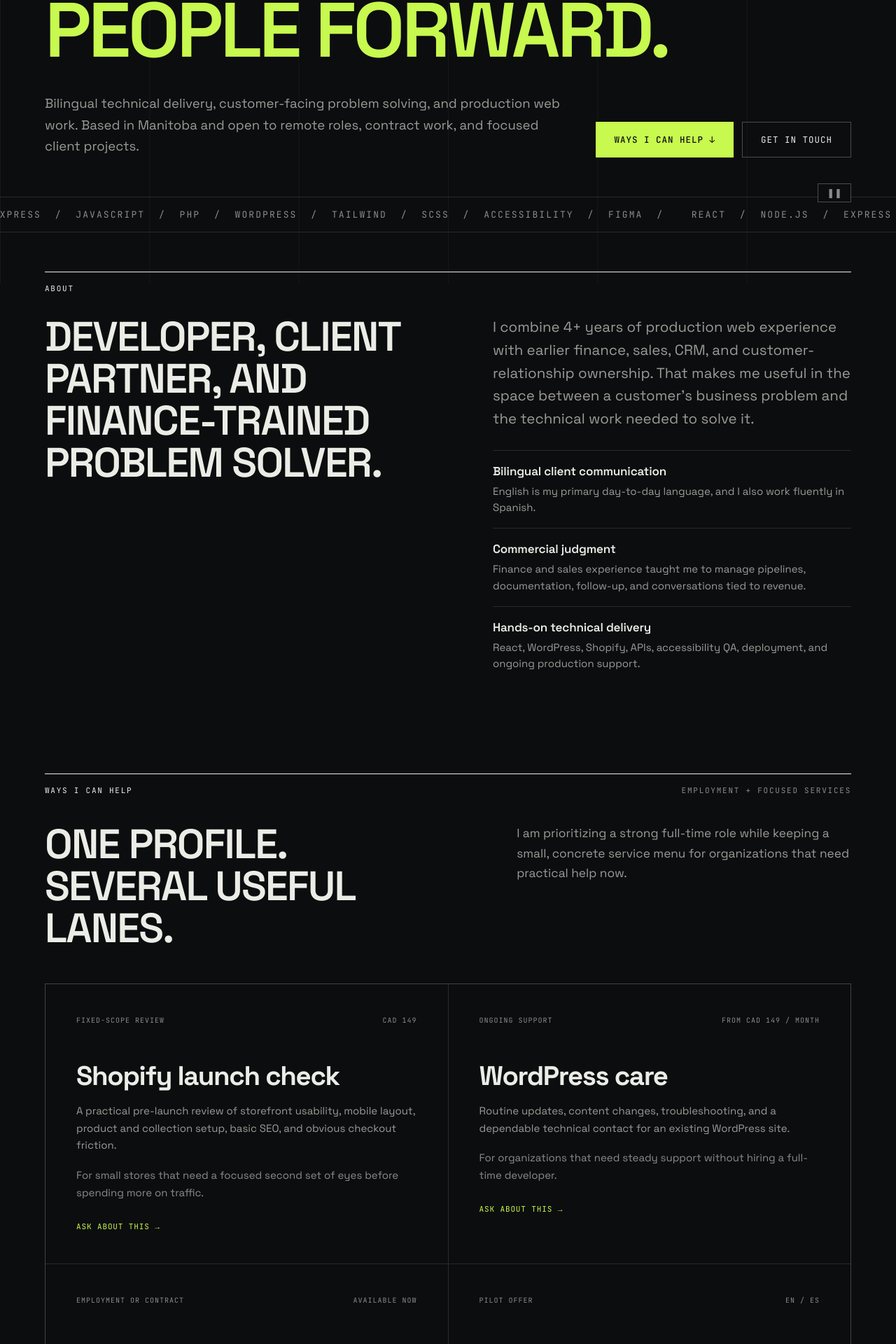
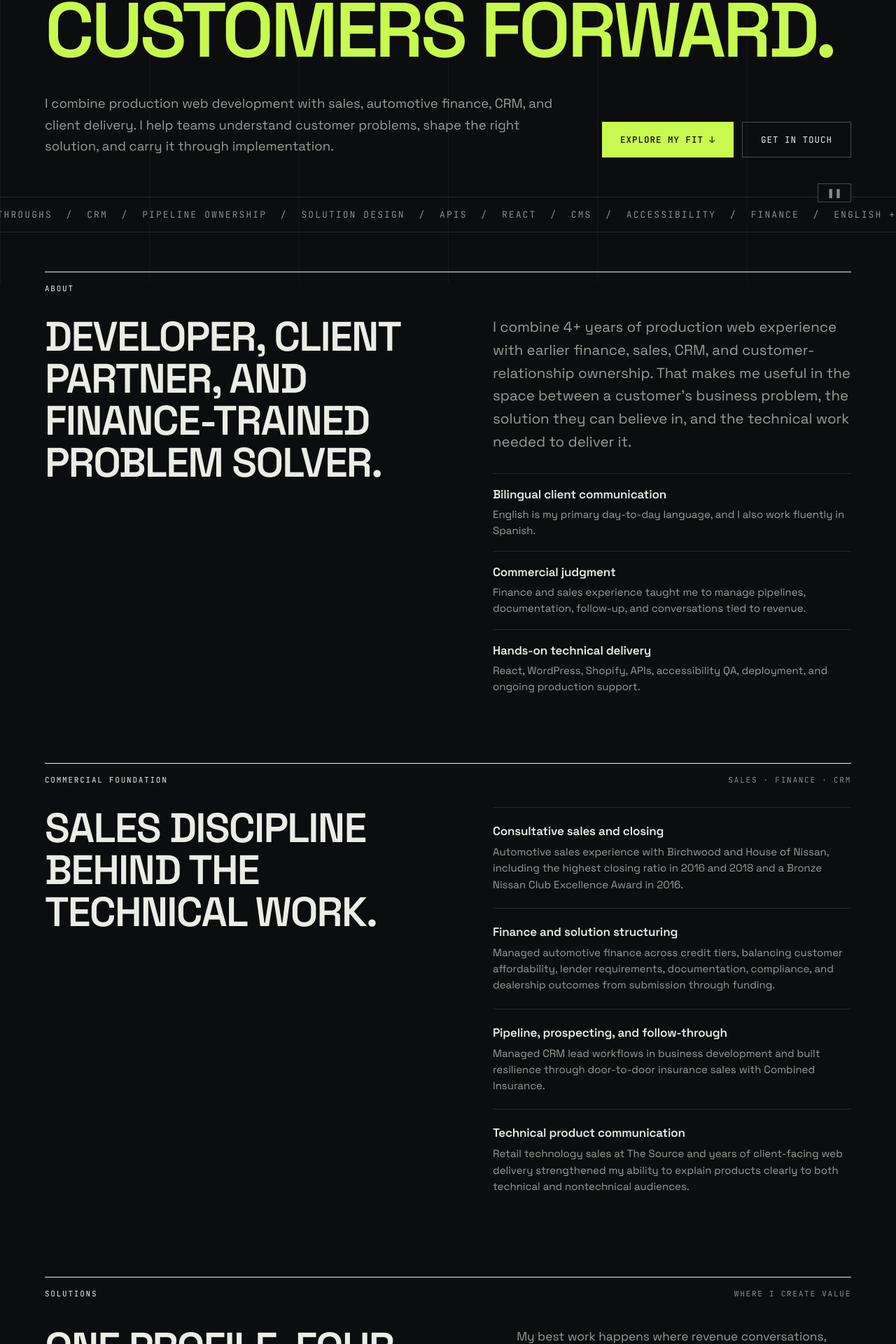
Before and after one commit to dchavez3395/Portfolio2026, a React (Vite) app: page / in a window 1280 px wide. Shown: the part 395-2315 px from the top of the page at 70% size. Built offline with nearby package versions, Linux system fonts and the light colour scheme.

Commit message:
Reposition portfolio for technical solutions roles

```diff
--- a/index.html
+++ b/index.html
@@ -4,8 +4,8 @@
     <meta charset="UTF-8" />
     <link rel="icon" type="image/svg+xml" href="/favicon.svg" />
     <meta name="viewport" content="width=device-width, initial-scale=1.0" />
-    <meta name="description" content="Daniel Chavez — production web developer specializing in React, WordPress, accessibility, and CMS delivery. Winnipeg, MB. Open to full-time and freelance work." />
-    <title>Daniel Chavez — Production web developer</title>
+    <meta name="description" content="Daniel Chavez — bilingual technical-solutions professional combining SaaS-ready client delivery, sales, automotive finance, CRM, web development, APIs, CMS, and accessibility. Winnipeg, MB. Open to remote roles." />
+    <title>Daniel Chavez — Technical solutions, sales & client delivery</title>
   </head>
   <body>
     <div id="root"></div>
--- a/src/App.jsx
+++ b/src/App.jsx
@@ -5,6 +5,7 @@ import {
   pathItems,
   credentials,
   principles,
+  commercialHighlights,
   serviceOffers,
   skillGroups,
   a11yPoints,
@@ -42,7 +43,7 @@ function Header({ onNavHome, onNavServices, onNavWork, onNavResume, onNavA11y, m
           Daniel Chavez
         </button>
         <nav aria-label="Primary" className={`pk-nav ${mobileOpen ? "pk-nav--open" : ""}`}>
-          {navBtn("Services", onNavServices)}
+          {navBtn("Solutions", onNavServices)}
           {navBtn("Work", onNavWork)}
           {navBtn("Résumé", onNavResume)}
           {navBtn("A11y", onNavA11y)}
@@ -98,22 +99,22 @@ function HomeView({ goServices, goA11y, goResume, openCase }) {
         </div>
 
         <h1 className="pk-hero__h1">
-          Technical work
+          Technical solutions
           <br />
-          that moves
+          that move
           <br />
-          <span className="pk-hero__h1-accent">people forward.</span>
+          <span className="pk-hero__h1-accent">customers forward.</span>
         </h1>
 
         <div className="pk-hero__bottom">
           <p className="pk-hero__intro">
-            Bilingual technical delivery, customer-facing problem solving, and
-            production web work. Based in Manitoba and open to remote roles,
-            contract work, and focused client projects.
+            I combine production web development with sales, automotive finance,
+            CRM, and client delivery. I help teams understand customer problems,
+            shape the right solution, and carry it through implementation.
           </p>
           <div className="pk-hero__ctas">
             <button className="pk-btn-solid" onClick={goServices}>
-              Ways I can help ↓
+              Explore my fit ↓
             </button>
             <a className="pk-btn-ghost" href={EMAIL_HREF}>
               Get in touch
@@ -137,10 +138,10 @@ function HomeView({ goServices, goA11y, goResume, openCase }) {
           aria-hidden="true"
         >
           <span>
-            &nbsp;&nbsp;React&nbsp;&nbsp;/&nbsp;&nbsp;Node.js&nbsp;&nbsp;/&nbsp;&nbsp;Express&nbsp;&nbsp;/&nbsp;&nbsp;JavaScript&nbsp;&nbsp;/&nbsp;&nbsp;PHP&nbsp;&nbsp;/&nbsp;&nbsp;WordPress&nbsp;&nbsp;/&nbsp;&nbsp;Tailwind&nbsp;&nbsp;/&nbsp;&nbsp;SCSS&nbsp;&nbsp;/&nbsp;&nbsp;Accessibility&nbsp;&nbsp;/&nbsp;&nbsp;Figma&nbsp;&nbsp;/&nbsp;&nbsp;
+            &nbsp;&nbsp;Customer discovery&nbsp;&nbsp;/&nbsp;&nbsp;Client walkthroughs&nbsp;&nbsp;/&nbsp;&nbsp;CRM&nbsp;&nbsp;/&nbsp;&nbsp;Pipeline ownership&nbsp;&nbsp;/&nbsp;&nbsp;Solution design&nbsp;&nbsp;/&nbsp;&nbsp;APIs&nbsp;&nbsp;/&nbsp;&nbsp;React&nbsp;&nbsp;/&nbsp;&nbsp;CMS&nbsp;&nbsp;/&nbsp;&nbsp;Accessibility&nbsp;&nbsp;/&nbsp;&nbsp;Finance&nbsp;&nbsp;/&nbsp;&nbsp;English + Spanish&nbsp;&nbsp;/&nbsp;&nbsp;
           </span>
           <span>
-            &nbsp;&nbsp;React&nbsp;&nbsp;/&nbsp;&nbsp;Node.js&nbsp;&nbsp;/&nbsp;&nbsp;Express&nbsp;&nbsp;/&nbsp;&nbsp;JavaScript&nbsp;&nbsp;/&nbsp;&nbsp;PHP&nbsp;&nbsp;/&nbsp;&nbsp;WordPress&nbsp;&nbsp;/&nbsp;&nbsp;Tailwind&nbsp;&nbsp;/&nbsp;&nbsp;SCSS&nbsp;&nbsp;/&nbsp;&nbsp;Accessibility&nbsp;&nbsp;/&nbsp;&nbsp;Figma&nbsp;&nbsp;/&nbsp;&nbsp;
+            &nbsp;&nbsp;Customer discovery&nbsp;&nbsp;/&nbsp;&nbsp;Client walkthroughs&nbsp;&nbsp;/&nbsp;&nbsp;CRM&nbsp;&nbsp;/&nbsp;&nbsp;Pipeline ownership&nbsp;&nbsp;/&nbsp;&nbsp;Solution design&nbsp;&nbsp;/&nbsp;&nbsp;APIs&nbsp;&nbsp;/&nbsp;&nbsp;React&nbsp;&nbsp;/&nbsp;&nbsp;CMS&nbsp;&nbsp;/&nbsp;&nbsp;Accessibility&nbsp;&nbsp;/&nbsp;&nbsp;Finance&nbsp;&nbsp;/&nbsp;&nbsp;English + Spanish&nbsp;&nbsp;/&nbsp;&nbsp;
           </span>
         </div>
       </section>
@@ -159,7 +160,8 @@ function HomeView({ goServices, goA11y, goResume, openCase }) {
               I combine 4+ years of production web experience with earlier
               finance, sales, CRM, and customer-relationship ownership. That
               makes me useful in the space between a customer&apos;s business
-              problem and the technical work needed to solve it.
+              problem, the solution they can believe in, and the technical work
+              needed to deliver it.
             </p>
             <div style={{ display: "flex", flexDirection: "column", gap: "0" }}>
               <div style={{ padding: "18px 0", borderTop: "1px solid var(--hair)" }}>
@@ -194,17 +196,38 @@ function HomeView({ goServices, goA11y, goResume, openCase }) {
         </div>
       </section>
 
+      {/* COMMERCIAL FOUNDATION */}
+      <section id="commercial" className="pk-section--tight">
+        <div className="pk-label-row">
+          <span className="pk-label-row__primary">Commercial foundation</span>
+          <span className="pk-label-row__right">Sales · Finance · CRM</span>
+        </div>
+        <div className="pk-about-grid">
+          <h2 className="pk-about__h2">Sales discipline behind the technical work.</h2>
+          <div>
+            {commercialHighlights.map((item, index) => (
+              <div key={index} className="pk-principle">
+                <div>
+                  <h3 className="pk-principle__h3">{item.title}</h3>
+                  <p className="pk-principle__body">{item.body}</p>
+                </div>
+              </div>
+            ))}
+          </div>
+        </div>
+      </section>
+
       {/* SERVICES */}
       <section id="services" className="pk-section">
         <div className="pk-label-row">
-          <span className="pk-label-row__primary">Ways I can help</span>
-          <span className="pk-label-row__right">Employment + focused services</span>
+          <span className="pk-label-row__primary">Solutions</span>
+          <span className="pk-label-row__right">Where I create value</span>
         </div>
         <div className="pk-services-intro">
-          <h2 className="pk-about__h2">One profile. Several useful lanes.</h2>
+          <h2 className="pk-about__h2">One profile. Four valuable lanes.</h2>
           <p>
-            I am prioritizing a strong full-time role while keeping a small,
-            concrete service menu for organizations that need practical help now.
+            My best work happens where revenue conversations, customer needs,
+            technical judgment, and dependable implementation overlap.
           </p>
         </div>
         <div className="pk-services-grid">
@@ -217,7 +240,7 @@ function HomeView({ goServices, goA11y, goResume, openCase }) {
               <h3>{offer.title}</h3>
               <p>{offer.body}</p>
               <p className="pk-service-card__fit">{offer.fit}</p>
-              <a href={EMAIL_HREF}>Ask about this →</a>
+              <a href={EMAIL_HREF}>Start a conversation →</a>
             </article>
           ))}
         </div>
@@ -360,11 +383,11 @@ function HomeView({ goServices, goA11y, goResume, openCase }) {
           something <span style={{ color: "var(--accent)" }}>useful.</span>
         </h2>
         <p className="pk-contact__body">
-          I&apos;m open to full-time remote roles across implementation,
-          customer success, solutions, account management, fintech, and web
-          delivery, plus a limited number of focused client projects. If the
-          work rewards ownership, communication, and technical judgment,
-          let&apos;s talk.
+          I&apos;m targeting full-time remote roles in sales engineering, solutions
+          consulting, implementation, technical account management, and
+          customer-facing SaaS. Automotive technology, fintech, insurtech,
+          e-commerce, and accessibility are especially strong fits. I remain
+          open to selective account-executive and focused client work.
         </p>
         <a className="pk-contact__email" href={EMAIL_HREF}>
           Say hello →
@@ -539,7 +562,7 @@ function ResumeView({ goHome }) {
         <div>
           <h1 className="pk-resume__h1">Daniel Chavez</h1>
           <p className="pk-resume__sub">
-            Technical delivery &amp; client solutions · Winnipeg, MB · 204-721-2248
+            Technical solutions &amp; client delivery · Winnipeg, MB · 204-721-2248
           </p>
         </div>
         <a
@@ -553,11 +576,11 @@ function ResumeView({ goHome }) {
       </div>
 
       <p className="pk-resume__summary">
-        Bilingual technical and client-facing professional with 4+ years
-        building and maintaining production websites, backed by earlier finance,
-        sales, CRM, and relationship-management experience. Strongest where
-        customer needs, business process, and hands-on implementation meet.
-        Available now for full-time remote roles and select freelance work.
+        Bilingual technical-solutions professional combining 4+ years building
+        and maintaining production websites with earlier automotive sales,
+        finance, CRM, prospecting, and relationship-management experience.
+        Strongest where customer discovery, business process, solution design,
+        and hands-on implementation meet.
       </p>
 
       {/* Path */}
@@ -591,7 +614,7 @@ function ResumeView({ goHome }) {
 
       {/* Core stack */}
       <div className="pk-resume-section">
-        <h2 className="pk-resume-section__label">Core stack</h2>
+        <h2 className="pk-resume-section__label">Capabilities</h2>
         <div style={{ display: "flex", flexDirection: "column", gap: "18px" }}>
           {skillGroups.map((g, i) => (
             <div key={i} className="pk-resume-skill-group">
@@ -796,7 +819,7 @@ function App() {
 
   useEffect(() => {
     const titles = {
-      home: "Daniel Chavez — Technical delivery, client solutions & web",
+      home: "Daniel Chavez — Technical solutions, sales & client delivery",
       accessibility: "Accessibility — Daniel Chavez",
       resume: "Résumé — Daniel Chavez",
       case: caseId
--- a/src/index.css
+++ b/src/index.css
@@ -1657,6 +1657,14 @@ button {
   line-height: 1.65;
 }
 
+@media (max-width: 700px) {
+  .pk-hero__intro {
+    width: 100%;
+    max-width: 100%;
+    min-width: 0;
+  }
+}
+
 .pk-services-intro {
   display: grid;
   grid-template-columns: minmax(0, 1fr) minmax(280px, 0.8fr);
--- a/src/portfolio-data.js
+++ b/src/portfolio-data.js
@@ -2,7 +2,7 @@
 
 export const EMAIL = "dchavez3395@gmail.com";
 export const EMAIL_HREF = `mailto:${EMAIL}`;
-export const RESUME_HREF = "/Daniel_Chavez_Resume.pdf";
+export const RESUME_HREF = "/Daniel_Chavez_Technical_Solutions_Resume.pdf";
 export const LINKEDIN_HREF = "https://www.linkedin.com/in/danielchavez2/";
 export const GITHUB_HREF = "https://github.com/dchavez3395";
 
@@ -214,6 +214,16 @@ export const pathItems = [
     period: "Jan 2018 – Nov 2018",
     body: "Managed sales pipelines and CRM lead workflows to improve appointment conversion and follow-up discipline. Where I learned stakeholder communication, relationship ownership, and what it means to be accountable to a number.",
   },
+  {
+    title: "Sales Consultant — Birchwood Nissan Brandon",
+    period: "May 2015 – Jan 2018",
+    body: "Used consultative selling, product knowledge, follow-up, and negotiation to guide customers through high-consideration vehicle purchases. Maintained the dealership's highest closing ratio in 2016 and 2018 and received the Bronze Nissan Club Excellence Award in 2016.",
+  },
+  {
+    title: "Additional Sales Experience — Combined Insurance, House of Nissan & The Source",
+    period: "Earlier career",
+    body: "Built a broad sales foundation through door-to-door insurance prospecting, automotive sales, and consumer-technology retail. Developed comfort initiating conversations, explaining complex products, handling objections, following up, and asking for the business.",
+  },
 ];
 
 export const credentials = [
@@ -225,34 +235,53 @@ export const credentials = [
   "AI-assisted workflows: Cursor, Copilot, Claude",
 ];
 
+export const commercialHighlights = [
+  {
+    title: "Consultative sales and closing",
+    body: "Automotive sales experience with Birchwood and House of Nissan, including the highest closing ratio in 2016 and 2018 and a Bronze Nissan Club Excellence Award in 2016.",
+  },
+  {
+    title: "Finance and solution structuring",
+    body: "Managed automotive finance across credit tiers, balancing customer affordability, lender requirements, documentation, compliance, and dealership outcomes from submission through funding.",
+  },
+  {
+    title: "Pipeline, prospecting, and follow-through",
+    body: "Managed CRM lead workflows in business development and built resilience through door-to-door insurance sales with Combined Insurance.",
+  },
+  {
+    title: "Technical product communication",
+    body: "Retail technology sales at The Source and years of client-facing web delivery strengthened my ability to explain products clearly to both technical and nontechnical audiences.",
+  },
+];
+
 export const serviceOffers = [
   {
-    label: "Fixed-scope review",
-    title: "Shopify launch check",
-    price: "CAD 149",
-    body: "A practical pre-launch review of storefront usability, mobile layout, product and collection setup, basic SEO, and obvious checkout friction.",
-    fit: "For small stores that need a focused second set of eyes before spending more on traffic.",
+    label: "Presales",
+    title: "Sales & solutions engineering",
+    price: "Primary target",
+    body: "Customer discovery, technical qualification, tailored walkthroughs, integration conversations, proof-of-concept support, and a clear solution story tied to business value.",
+    fit: "Best fit for SaaS teams that need technical credibility without losing commercial judgment or customer empathy.",
   },
   {
-    label: "Ongoing support",
-    title: "WordPress care",
-    price: "From CAD 149 / month",
-    body: "Routine updates, content changes, troubleshooting, and a dependable technical contact for an existing WordPress site.",
-    fit: "For organizations that need steady support without hiring a full-time developer.",
+    label: "Post-sale",
+    title: "Implementation & customer success",
+    price: "Strong fit",
+    body: "Requirements translation, onboarding, CMS and API delivery, troubleshooting, training, stakeholder updates, and dependable follow-through after the deal is signed.",
+    fit: "For teams that need customers to reach value quickly and stay confident through implementation and change.",
   },
   {
-    label: "Employment or contract",
-    title: "Technical client delivery",
-    price: "Available now",
-    body: "Implementation, customer success, solutions, account support, CMS delivery, and web production work where technical judgment and clear communication overlap.",
-    fit: "For remote teams that need someone comfortable with customers, systems, deadlines, and hands-on delivery.",
+    label: "Revenue",
+    title: "Technical account growth",
+    price: "Selective",
+    body: "Pipeline ownership, consultative discovery, product explanation, objection handling, CRM discipline, and account conversations grounded in how the product actually works.",
+    fit: "Especially relevant to automotive technology, fintech, insurtech, e-commerce, and operational SaaS.",
   },
   {
-    label: "Pilot offer",
-    title: "Workplace English practice",
-    price: "EN / ES",
-    body: "Practical English conversation for Spanish-speaking professionals preparing for interviews, client calls, presentations, and day-to-day workplace communication.",
-    fit: "A conversational pilot based on real business situations, not a formal language-school curriculum.",
+    label: "Delivery",
+    title: "Web, CMS & accessibility",
+    price: "Technical proof",
+    body: "Production web applications, CMS workflows, e-commerce, APIs, accessibility QA, deployment, and ongoing support across inherited or newly built systems.",
+    fit: "The hands-on technical foundation behind credible customer conversations and practical solution design.",
   },
 ];
 
@@ -273,20 +302,20 @@ export const principles = [
 
 export const skillGroups = [
   {
-    title: "Core stack",
-    items: "JavaScript (ES6+) · React · Node.js · Express · REST APIs · HTML5 · SCSS/SASS · Tailwind CSS",
+    title: "Customer & revenue",
+    items: "Consultative discovery · CRM & pipeline ownership · Product explanation · Objection handling · Negotiation · Automotive F&I",
   },
   {
-    title: "Also proficient",
-    items: "PHP · EJS · Blade templating · WordPress (custom themes)",
+    title: "Solutions & delivery",
+    items: "Requirements translation · Client walkthroughs · REST APIs · CMS workflows · Implementation · QA · Training & support",
   },
   {
-    title: "Workflow & tooling",
-    items: "Git & GitHub · Figma handoff · AI-assisted dev (Cursor, Copilot, Claude) · Responsive & cross-browser",
+    title: "Technical foundation",
+    items: "JavaScript · React · Node.js · Express · PHP · WordPress · Shopify · HTML/CSS · Git & GitHub · Figma",
   },
   {
-    title: "Deploy & quality",
-    items: "Vercel · WP Engine · Flywheel · WCAG accessibility · SEO · Performance optimization · Cross-browser testing",
+    title: "Risk & quality",
+    items: "WCAG accessibility · Documentation · Compliance mindset · SEO · Performance · Cross-browser QA · AI-assisted workflows",
   },
 ];
 
```
Also changed, not shown: 1 other file (tests, documents, lock files or other folders).
